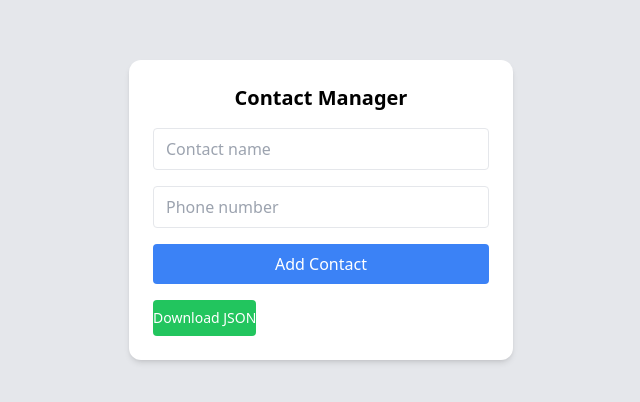
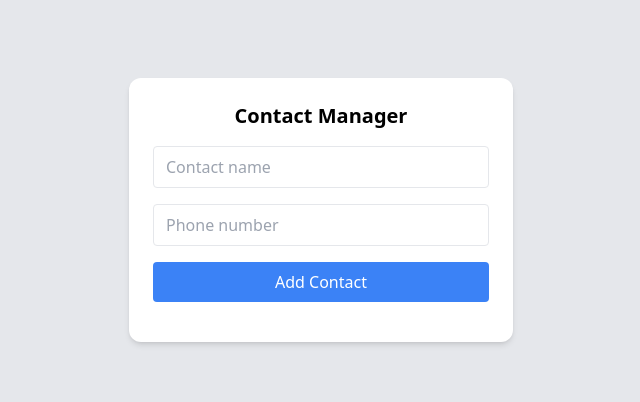
Before and after one commit to Maryam-gihub/Level5-Projects, a React (Vite) app: page /contact in a window 1280 px wide. Shown: the part 190-592 px from the top of the page, without its empty margins (319-959 px from the left). Built offline with nearby package versions, Linux system fonts and the light colour scheme.

Commit message:
Readme added

```diff
--- a/components/ContactManager.jsx
+++ b/components/ContactManager.jsx
@@ -1,72 +1,163 @@
-import React  from 'react'
-import { useState } from "react"
+// import React  from 'react'
+// import { useState , useEffect} from "react"
+
+// const ContactManager = () => {
+//     const [name, setName] = useState("");
+//     const [phone, setPhone] = useState("");
+//     const [contacts, setContacts] = useState(new Map());
+
+//     const addContact = () => {
+//         if (!name || !phone) return;
+
+//         setContacts(new Map(contacts.set(name, phone)));
+//         setName("");
+//         setPhone("");
+//     };
+//     useEffect(() => {
+//   const savedContacts = localStorage.getItem("contacts");
+
+//   if (savedContacts) {
+//     setContacts(new Map(Object.entries(JSON.parse(savedContacts))));
+//   }
+// }, []);
+
+// useEffect(() => {
+//   localStorage.setItem(
+//     "contacts",
+//     JSON.stringify([...contacts])
+//   );
+// }, [contacts]);
+
+
+//     // const downloadJSON = () => {
+//     //     const data = [...contacts.entries()].map(([name, phone]) => ({ name, phone }));
+//     //     const json = JSON.stringify(data, null, 2);
+//     //     const blob = new Blob([json], { type: 'application/json' });
+//     //     const url = URL.createObjectURL(blob);
+//     //     const a = document.createElement('a');
+//     //     a.href = url;
+//     //     a.download = 'contacts.json';
+//     //     document.body.appendChild(a);
+//     //     a.click();
+//     //     a.remove();
+//     //     URL.revokeObjectURL(url);
+//     // };
+
+
+// const [contacts, setContacts] = useState(() => {
+//   const saved = localStorage.getItem("contacts");
+//   return saved ? new Map(JSON.parse(saved)) : new Map();
+// });
+
+// localStorage.setItem("contacts", JSON.stringify(data));
+
+
+//     return (
+//         <div className="min-h-screen bg-gray-200 flex justify-center items-center">
+//             <div className="bg-white p-6 rounded-xl shadow-md w-96 flex flex-col gap-4">
+//                 <h2 className="text-xl font-bold text-center">Contact Manager</h2>
+//                 <input
+//                     type="text" placeholder="Contact name" className="border px-3 py-2 rounded"
+//                     value={name} onChange={(e) => setName(e.target.value)}
+//                 />
+//                 <input
+//                     type="text" placeholder="Phone number" className="border px-3 py-2 rounded"
+//                     value={phone} onChange={(e) => setPhone(e.target.value)}
+//                 />
+//                 <button
+//                     className="bg-blue-500 text-white py-2 rounded"
+//                     onClick={addContact}
+//                 >
+//                     Add Contact
+//                 </button>
+//                 <ul className="text-sm">
+//                     {[...contacts.entries()].map(([key, value]) => (
+//                         <li key={key}>
+//                             <b>{key}</b>: {value}
+//                         </li>
+
+// ))}
+//                 {/* <button
+//                     onClick={downloadJSON}
+//                     className="bg-green-500 text-white py-2 rounded"
+//                 >
+//                     Download JSON
+//                 </button> */}
+//                 </ul>
+//             </div>
+
+//         </div>
+//     )
+// }
+
+// export default ContactManager
+import React, { useState, useEffect } from "react";
 
 const ContactManager = () => {
   const [name, setName] = useState("");
   const [phone, setPhone] = useState("");
-    const [contacts, setContacts] = useState(new Map());
+
+  // ✅ Load from localStorage ONCE
+  const [contacts, setContacts] = useState(() => {
+    const saved = localStorage.getItem("contacts");
+    return saved ? new Map(JSON.parse(saved)) : new Map();
+  });
 
   const addContact = () => {
     if (!name || !phone) return;
 
-        setContacts(new Map(contacts.set(name, phone)));
+    // ✅ Create a NEW Map (important!)
+    const newContacts = new Map(contacts);
+    newContacts.set(name, phone);
+
+    setContacts(newContacts);
     setName("");
     setPhone("");
   };
 
-    const downloadJSON = () => {
-        const data = [...contacts.entries()].map(([name, phone]) => ({ name, phone }));
-        const json = JSON.stringify(data, null, 2);
-        const blob = new Blob([json], { type: 'application/json' });
-        const url = URL.createObjectURL(blob);
-        const a = document.createElement('a');
-        a.href = url;
-        a.download = 'contacts.json';
-        document.body.appendChild(a);
-        a.click();
-        a.remove();
-        URL.revokeObjectURL(url);
-    };
-
-
-
-
+  // ✅ Save to localStorage whenever contacts change
+  useEffect(() => {
+    localStorage.setItem("contacts", JSON.stringify([...contacts]));
+  }, [contacts]);
 
   return (
     <div className="min-h-screen bg-gray-200 flex justify-center items-center">
       <div className="bg-white p-6 rounded-xl shadow-md w-96 flex flex-col gap-4">
         <h2 className="text-xl font-bold text-center">Contact Manager</h2>
+
         <input
-                    type="text" placeholder="Contact name" className="border px-3 py-2 rounded"
-                    value={name} onChange={(e) => setName(e.target.value)}
+          type="text"
+          placeholder="Contact name"
+          className="border px-3 py-2 rounded"
+          value={name}
+          onChange={(e) => setName(e.target.value)}
         />
+
         <input
-                    type="text" placeholder="Phone number" className="border px-3 py-2 rounded"
-                    value={phone} onChange={(e) => setPhone(e.target.value)}
+          type="text"
+          placeholder="Phone number"
+          className="border px-3 py-2 rounded"
+          value={phone}
+          onChange={(e) => setPhone(e.target.value)}
         />
+
         <button
+          onClick={addContact}
           className="bg-blue-500 text-white py-2 rounded"
-                    onClick={addContact}
         >
           Add Contact
         </button>
+
         <ul className="text-sm">
           {[...contacts.entries()].map(([key, value]) => (
             <li key={key}>
               <b>{key}</b>: {value}
             </li>
-
           ))}
-                <button
-                    onClick={downloadJSON}
-                    className="bg-green-500 text-white py-2 rounded"
-                >
-                    Download JSON
-                </button>
         </ul>
       </div>
     </div>
-    )
-}
+  );
+};
 
-export default ContactManager
+export default ContactManager;
```
Also changed, not shown: 1 other file (tests, documents, lock files or other folders). Lines whose indentation alone changed are shown as unchanged.
